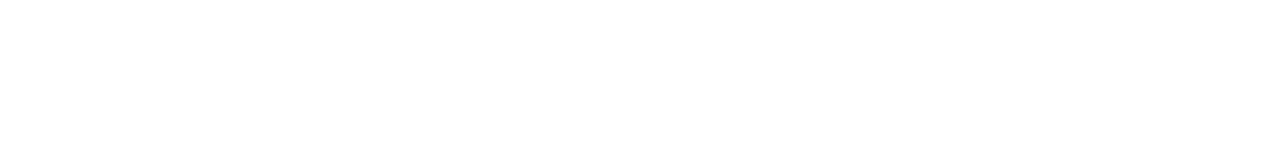
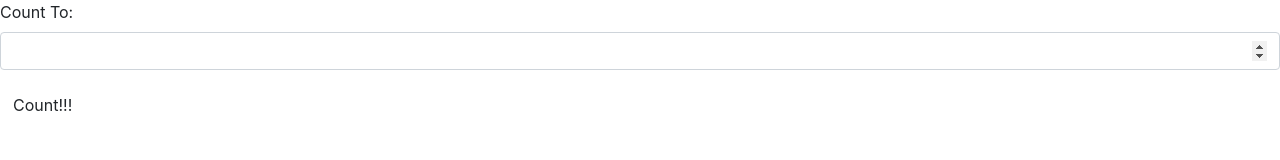
Before and after one commit to jd-fj/Mr.-Roboger-s-Neighborhood, a plain HTML site: page index.html in a window 1280 px wide. Drawn offline with Linux system fonts and the light colour scheme.

Commit message:
create a form for user to input number. Create destination for final result to come later

```diff
--- a/index.html
+++ b/index.html
@@ -5,11 +5,20 @@
   <link href="css/styles.css" rel="stylesheet" type="text/css">
   <script src="js/jquery-3.5.1.js"></script>
   <script src="js/scripts.js"></script>
-  <title>Mr. Roger's Beep Beep Boop Boop</title>
+  <title>Mr. Roboger's Beep Beep Boop Boop</title>
 </head>
 <body>
 
+  <form id="numberForm">
+    <div class="form-group">
+      <label for="inputNumber">Count To:</label>
+      <input id="inputNumber" class="form-control" type="number">
+    </div>
 
+    <button type="submit" class="btn">Count!!!</button>
+  </form>
+  <div id="result">
+  </div>
 
 </body>
 </html>
```
